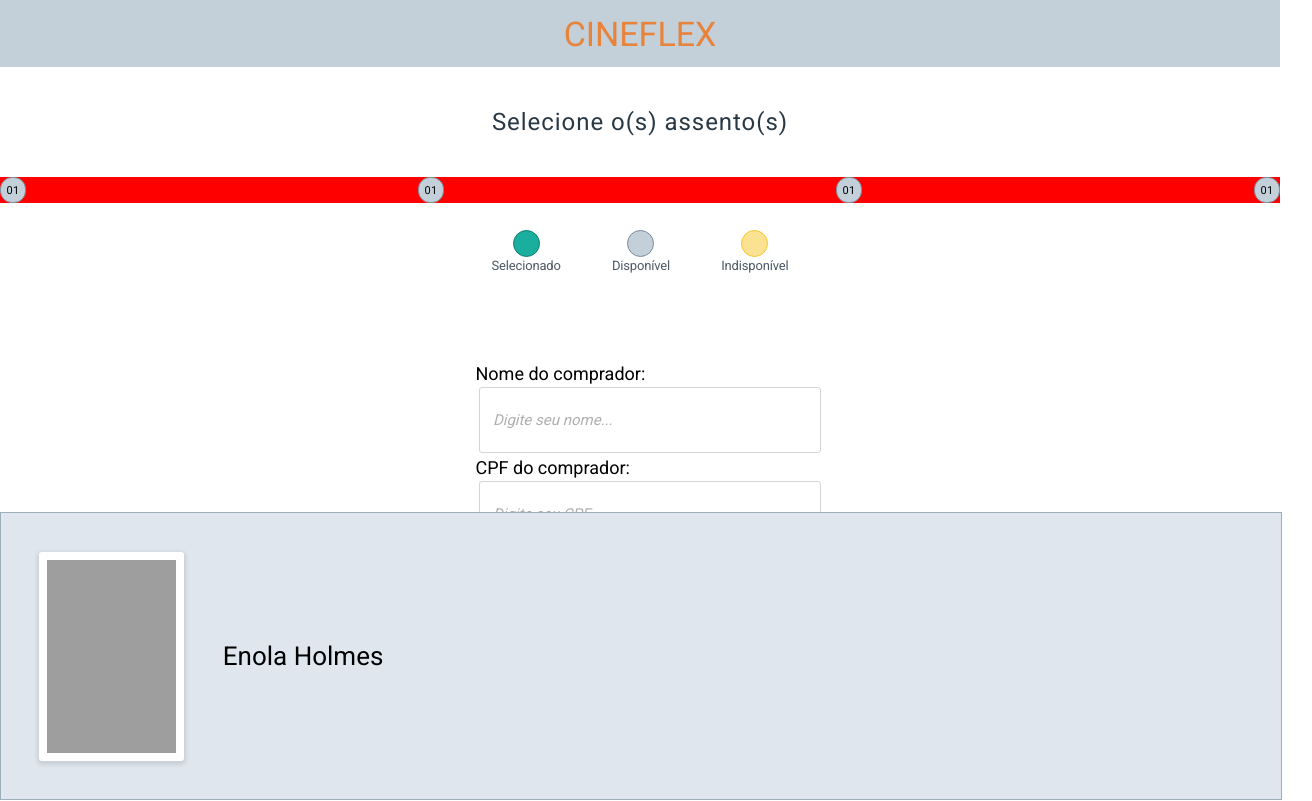
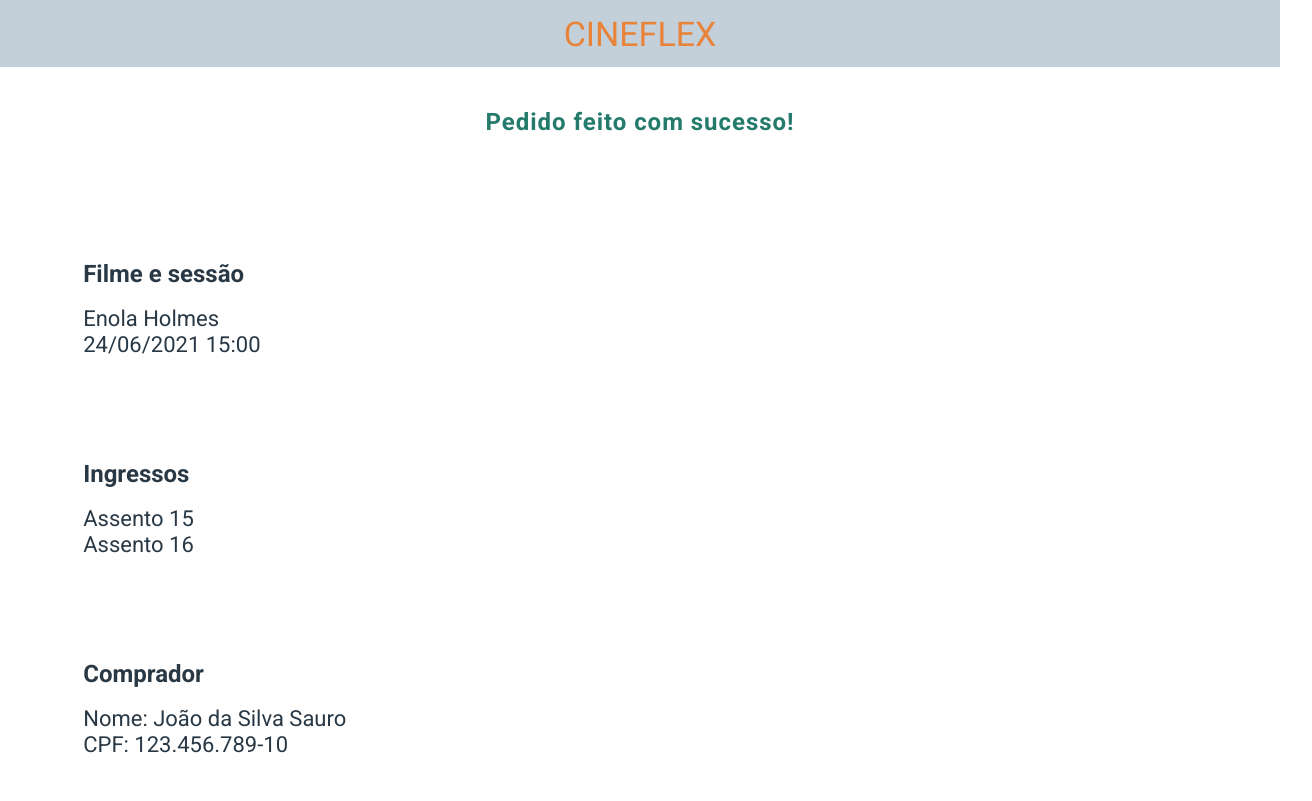
Before and after one commit to Nathalya-Pires/projeto10-cineflex, a React (Create React App) app: page /sessoes/1 in a window 1280 px wide. Shown: the top 801 px of the page, 1312 px wide, since content can reach past the window. Built offline with nearby package versions, Linux system fonts and the light colour scheme; grey boxes are pictures that could not be loaded.

Commit message:
layout tela 4 - Sucesso ok

```diff
--- a/src/components/App.js
+++ b/src/components/App.js
@@ -9,10 +9,10 @@ function App() {
   return (
     <>
      <NavBar/>
-     {/* <Home/>
-     <Sessoes/> */}
-     <Assentos/>
-     {/* <Sucesso/>  */}
+     {/* <Home/>  */}
+     {/* <Sessoes/> */}
+     {/* <Assentos/> */}
+     <Sucesso/>
      </>
   )
 }
--- a/src/pages/Sessoes.js
+++ b/src/pages/Sessoes.js
@@ -67,7 +67,7 @@ const Sessao = styled.div`
     height: 43px;
     background-color: #E8833A;
     border-radius: 3px;
-    border-color: #E8833A;
+    border: none;
     margin: 2%;
     font-family: 'Roboto';
     font-style: normal;
--- a/src/pages/Sucesso.js
+++ b/src/pages/Sucesso.js
@@ -1,14 +1,91 @@
 import styled from "styled-components"
 
-export default function Sucesso(){
-    return(
-        <PedidoFeito>
-            Sucesso
-        </PedidoFeito>
+export default function Sucesso() {
+    return (
+        <>
+            <MensagemSucesso>
+                Pedido feito com sucesso!
+            </MensagemSucesso>
+            <ContainerCheck>
+                <CheckFilme>
+                    <h1>Filme e sessão</h1>
+                    <p>Enola Holmes</p>
+                    <p>24/06/2021 15:00</p>
+                </CheckFilme>
+                <CheckIngresso>
+                    <h1>Ingressos</h1>
+                    <p>Assento 15</p>
+                    <p>Assento 16</p>
+                </CheckIngresso>
+                <CheckComprador>
+                    <h1>Comprador</h1>
+                    <p>Nome: João da Silva Sauro</p>
+                    <p>CPF: 123.456.789-10</p>
+                </CheckComprador>
+                <button>Voltar pra Home</button>
+            </ContainerCheck>
+        </>
     )
 }
 
-const PedidoFeito = styled.div`
-width: 100vw;
-background-color: pink;
+const MensagemSucesso = styled.div`
+    width: 100vw;
+    height: 110px;
+    font-family: 'Roboto';
+    font-style: normal;
+    font-weight: 700;
+    font-size: 24px;
+    display: flex;
+    justify-content: center;
+    align-items: center;
+    letter-spacing: 0.04em;
+    color: #247A6B;
 `
+const ContainerCheck = styled.div`
+    width: 100vw;
+    display: flex;
+    flex-direction: column;
+    margin: 2.5%;
+    font-family: 'Roboto';
+    font-style: normal;
+    font-weight: 700;
+    font-size: 24px;
+    line-height: 28px;
+    color: #293845;
+
+    h1{
+        margin-bottom: 1.5%;
+    }
+
+    p{
+    font-family: 'Roboto';
+    font-style: normal;
+    font-weight: 400;
+    font-size: 22px;
+    line-height: 26px;
+    }
+
+    button{
+    width: 225px;
+    height: 42px;
+    background: #E8833A;
+    border-radius: 3px;
+    border: none;
+    font-family: 'Roboto';
+    font-style: normal;
+    font-weight: 400;
+    font-size: 18px;
+    line-height: 21px;
+    color: #FFFFFF;
+    margin: 6%;
+    }
+`
+const CheckFilme = styled.div`
+    margin: 4%;
+`
+const CheckIngresso = styled.div`
+    margin: 4%;
+`
+const CheckComprador = styled.div`
+    margin: 4%;
+`
```
